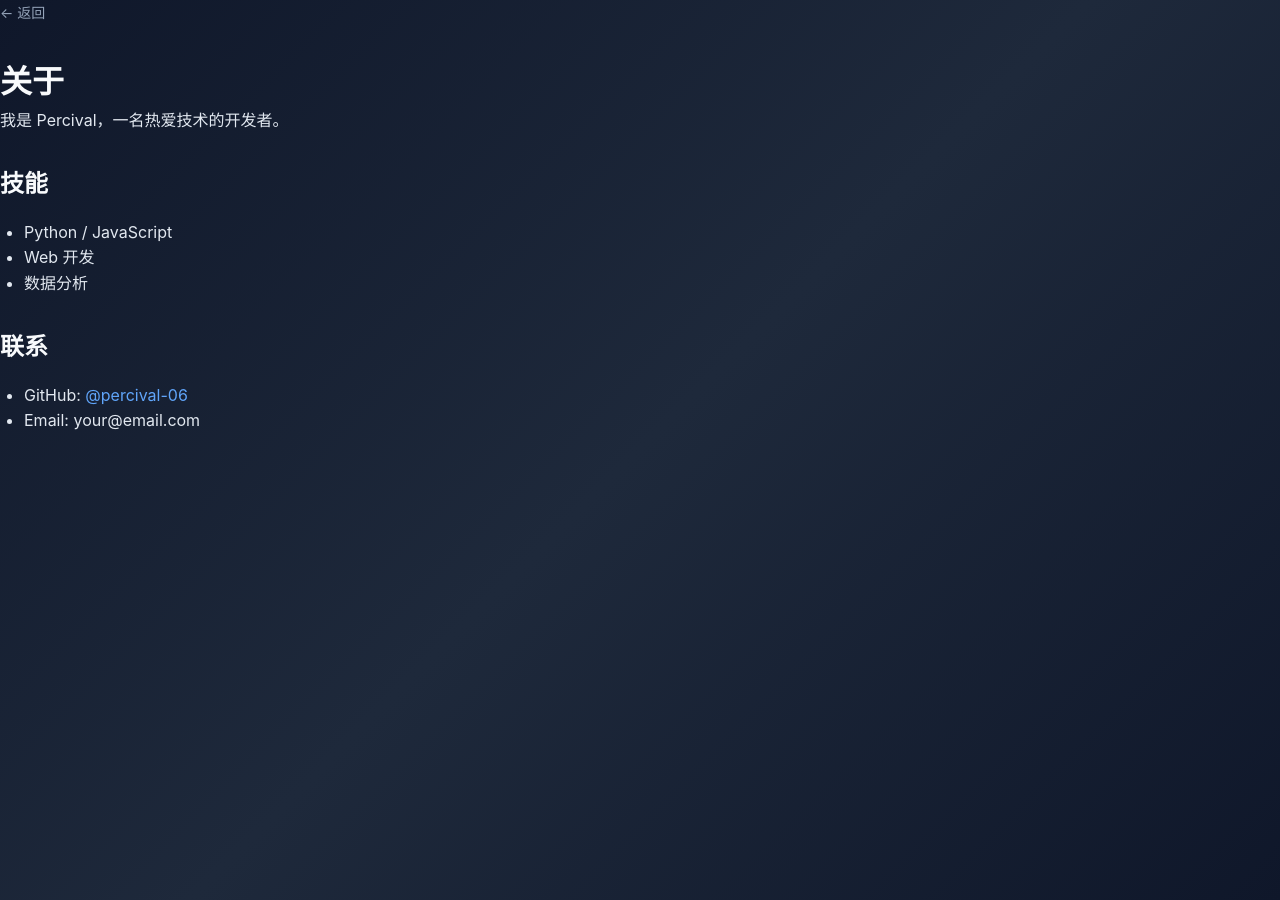
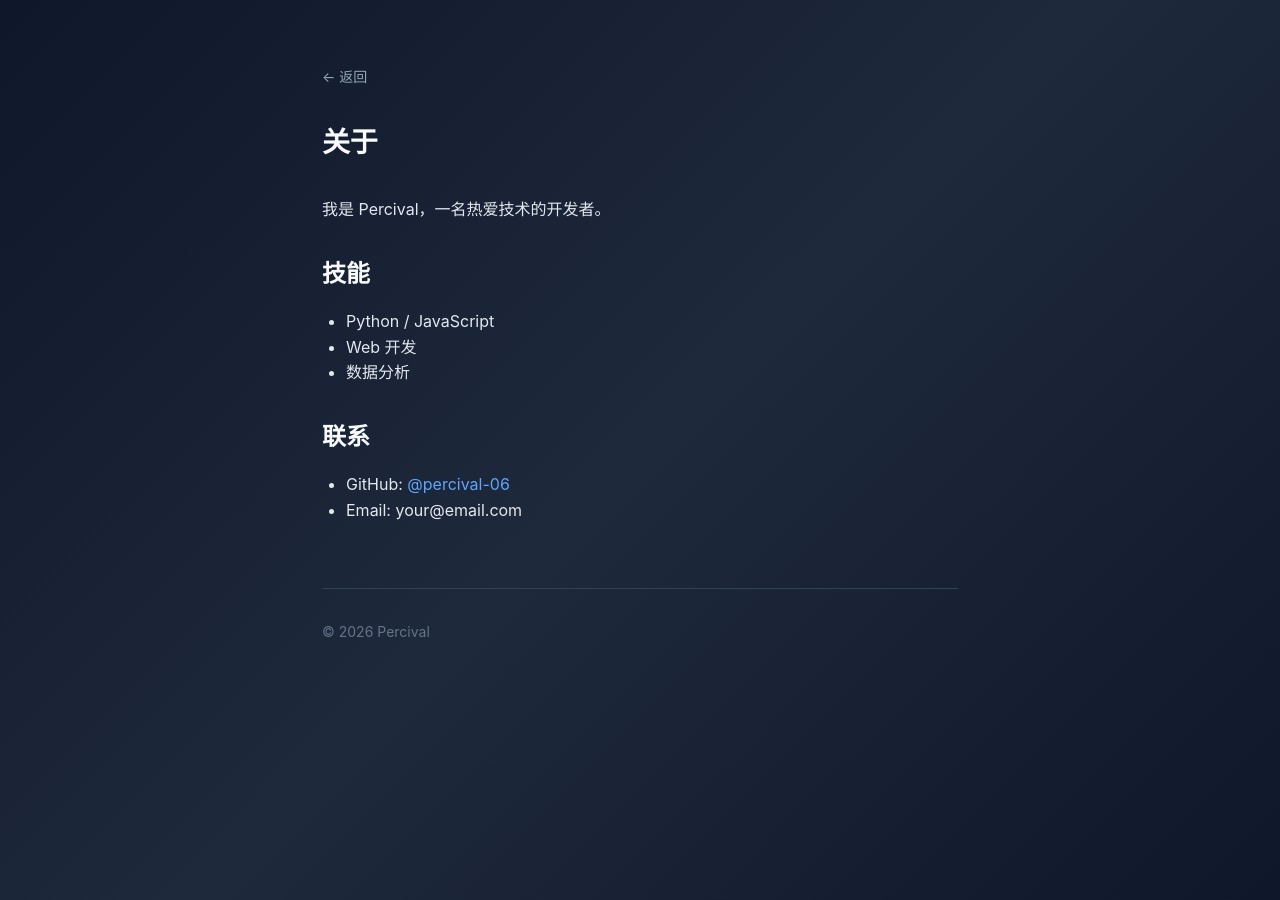
Before and after one commit to Percival-06/Percival-06.github.io, a Jekyll site: the page built from about.md, in a window 1280 px wide. Built offline with Jekyll 4.4.1, drawn with Linux system fonts in a browser that asks for light colours.

Commit message:
Update about.md

```diff
--- a/about.md
+++ b/about.md
@@ -4,27 +4,27 @@ title: 关于
 permalink: /about/
 ---
 
-<div class="post">
-  <a href="/" class="back-link">← 返回</a>
+<div class="page-layout">
+    <a href="/" class="back-link">← 返回</a>
 
-  <div class="post-header">
-    <h1 class="post-title">关于</h1>
-  </div>
+    <h1>关于</h1>
 
-  <div class="post-content">
-    <p>我是 Percival，一名热爱技术的开发者。</p>
+    <div class="post-content">
+        <p>我是 Percival，一名热爱技术的开发者。</p>
 
-    <h2>技能</h2>
-    <ul>
-      <li>Python / JavaScript</li>
-      <li>Web 开发</li>
-      <li>数据分析</li>
-    </ul>
+        <h2>技能</h2>
+        <ul>
+            <li>Python / JavaScript</li>
+            <li>Web 开发</li>
+            <li>数据分析</li>
+        </ul>
 
-    <h2>联系</h2>
-    <ul>
-      <li>GitHub: <a href="https://github.com/percival-06" target="_blank">@percival-06</a></li>
-      <li>Email: your@email.com</li>
-    </ul>
-  </div>
+        <h2>联系</h2>
+        <ul>
+            <li>GitHub: <a href="https://github.com/percival-06" target="_blank">@percival-06</a></li>
+            <li>Email: your@email.com</li>
+        </ul>
+    </div>
+
+    <footer class="page-footer">© {{ site.time | date: "%Y" }} {{ site.title }}</footer>
 </div>
```
